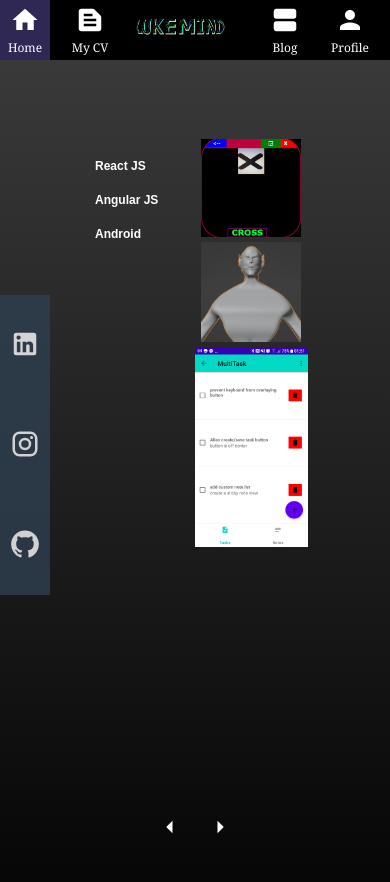
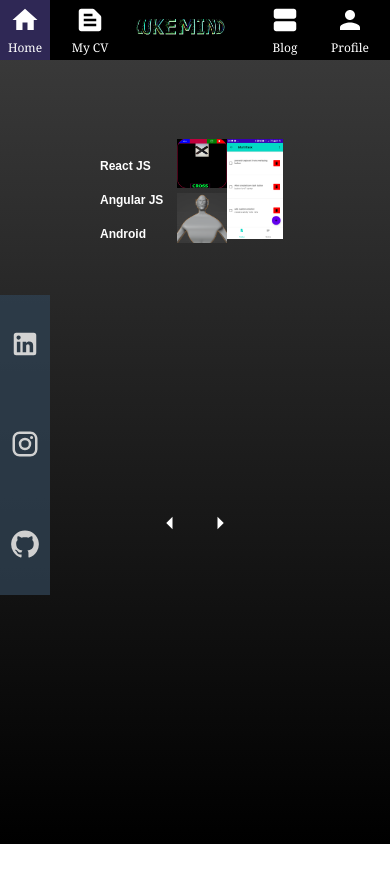
Before and after one commit to kevin729/lukemind, a React (Create React App) app: page / in a window 390 px wide. Shown: the top 882 px of the page. After the commit the page ends 844 px from the top, so only its background shows below. Built offline with nearby package versions, Linux system fonts and the light colour scheme.

Commit message:
Added mobile responsive to home page

```diff
--- a/src/App.css
+++ b/src/App.css
@@ -199,6 +199,16 @@ main-body {
         width: 500px;
         height: 500px;
       }
+
+      .CNNImg {
+        width:100px;
+        height:auto;
+      }
+
+      .drawdroidImg {
+        width:auto;
+        height:200px;
+      }
 }
 
 @media screen and (max-width:700px) {
@@ -212,13 +222,13 @@ main-body {
 }
 
 .CNNImg {
-  width:100px;
+  width:50px;
   height:auto;
 }
 
 .drawdroidImg {
   width:auto;
-  height:200px;
+  height:100px;
 }
 
   #profile_wrapper {
--- a/src/components/styles/introduction.css
+++ b/src/components/styles/introduction.css
@@ -39,7 +39,7 @@
 
     #about_me_wrapper {
         display: inline-block;
-        width:200px;
+        width:150px;
         vertical-align:top;
     }
 
@@ -52,6 +52,12 @@
 
     #me {
         width:150px;
+    }
+
+    #me_wrapper {
+        display: inline-block;
+        width:240px;
+        animation: fadeToLeft 2s;
     }
 }
 
@@ -69,13 +75,13 @@
 
     #about_me_wrapper {
         display: inline-block;
-        width:100px;
+        width:70px;
         vertical-align:top;
     }
 
     #me_wrapper {
         display: inline-block;
-        width:100px;
+        width:120px;
         animation: fadeToLeft 2s;
     }
 
```
